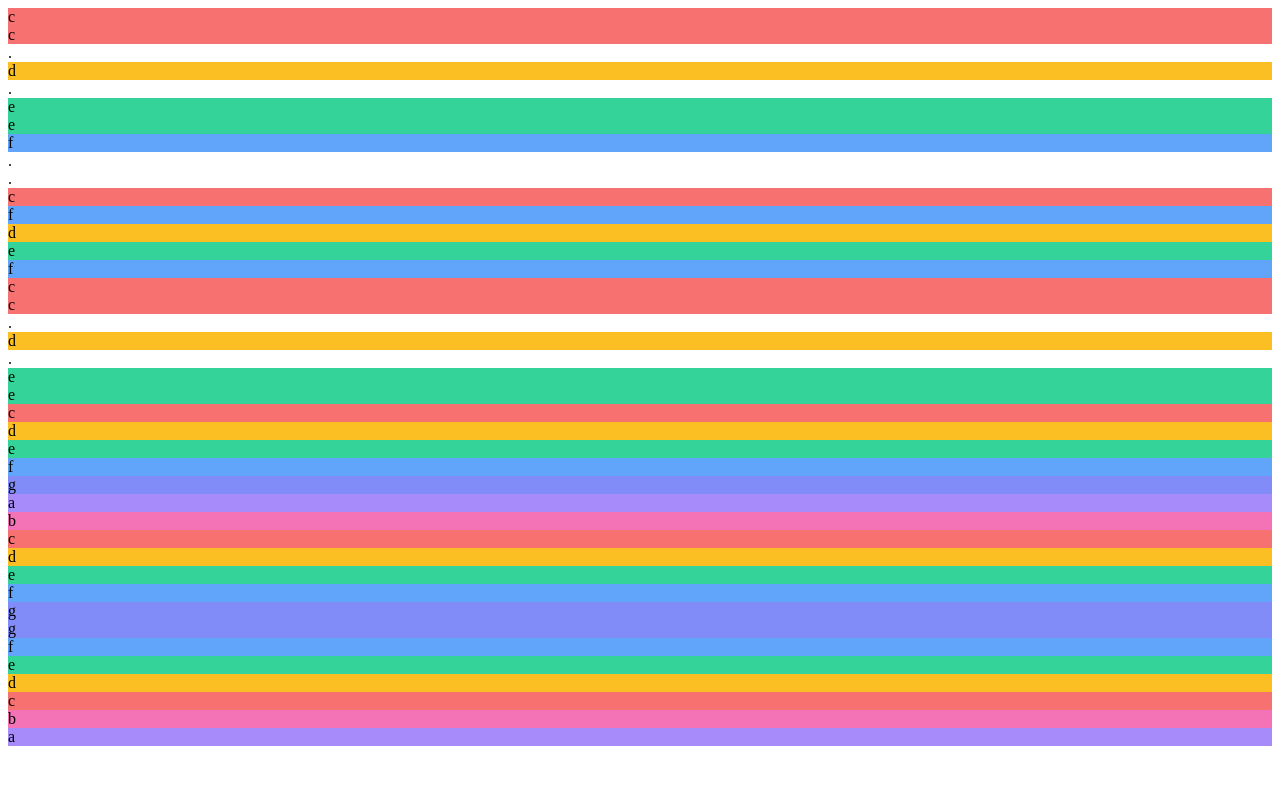
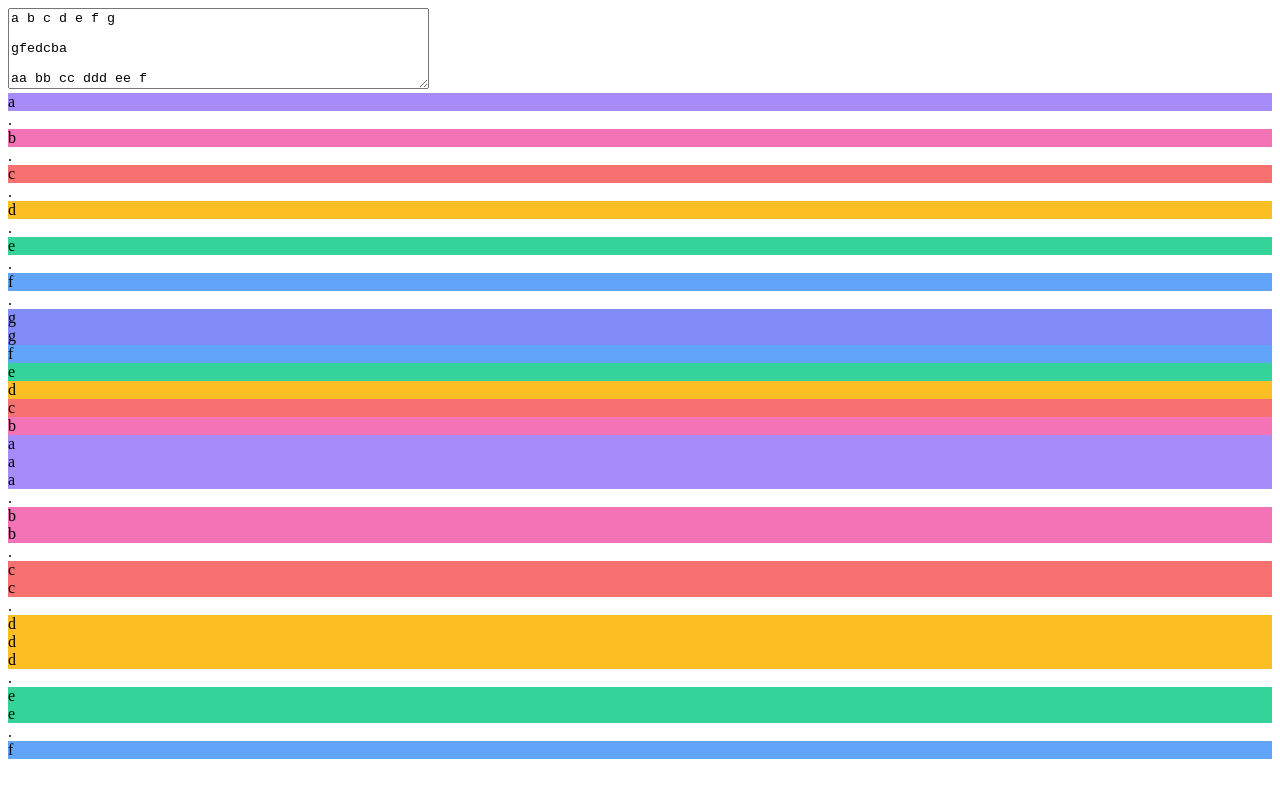
Before and after one commit to aedificatorum/note-maker, a Next.js app: page / in a window 1280 px wide. Built offline with nearby package versions, Linux system fonts and the light colour scheme; a web font is replaced by a local one.

Commit message:
add textarea

```diff
--- a/pages/index.js
+++ b/pages/index.js
@@ -1,3 +1,4 @@
+import React from 'react';
 import Head from 'next/head';
 
 const getNoteColour = (note) => {
@@ -55,13 +56,13 @@ const NoteLine = ({ notes }) => {
 };
 
 export default function Home() {
-  const notes = `cc d eef  cfdef
-cc d ee
-cdefg
+  const defaultNotes = `a b c d e f g
 
-abcdefg
+gfedcba
 
-gfedcba`;
+aa bb cc ddd ee f`;
+
+  const [notes, setNotes] = React.useState(defaultNotes);
 
   const noteLines = notes.split('\n');
 
@@ -70,11 +71,20 @@ gfedcba`;
       <Head>
         <title>Note Maker</title>
       </Head>
-
-      <main className="p-3 flex flex-col font-mono font-semibold text-white space-y-3">
-        {noteLines.map((noteLine, lineNumber) => {
-          return <NoteLine key={lineNumber} notes={noteLine} />;
-        })}
+      <main className="p-3">
+        <section>
+          <textarea
+            value={notes}
+            rows={notes.split('\n').length}
+            cols={50}
+            onChange={(e) => setNotes(e.target.value)}
+          />
+        </section>
+        <section className="flex flex-col font-mono font-semibold text-white space-y-3">
+          {noteLines.map((noteLine, lineNumber) => {
+            return <NoteLine key={lineNumber} notes={noteLine} />;
+          })}
+        </section>
       </main>
     </div>
   );
```
